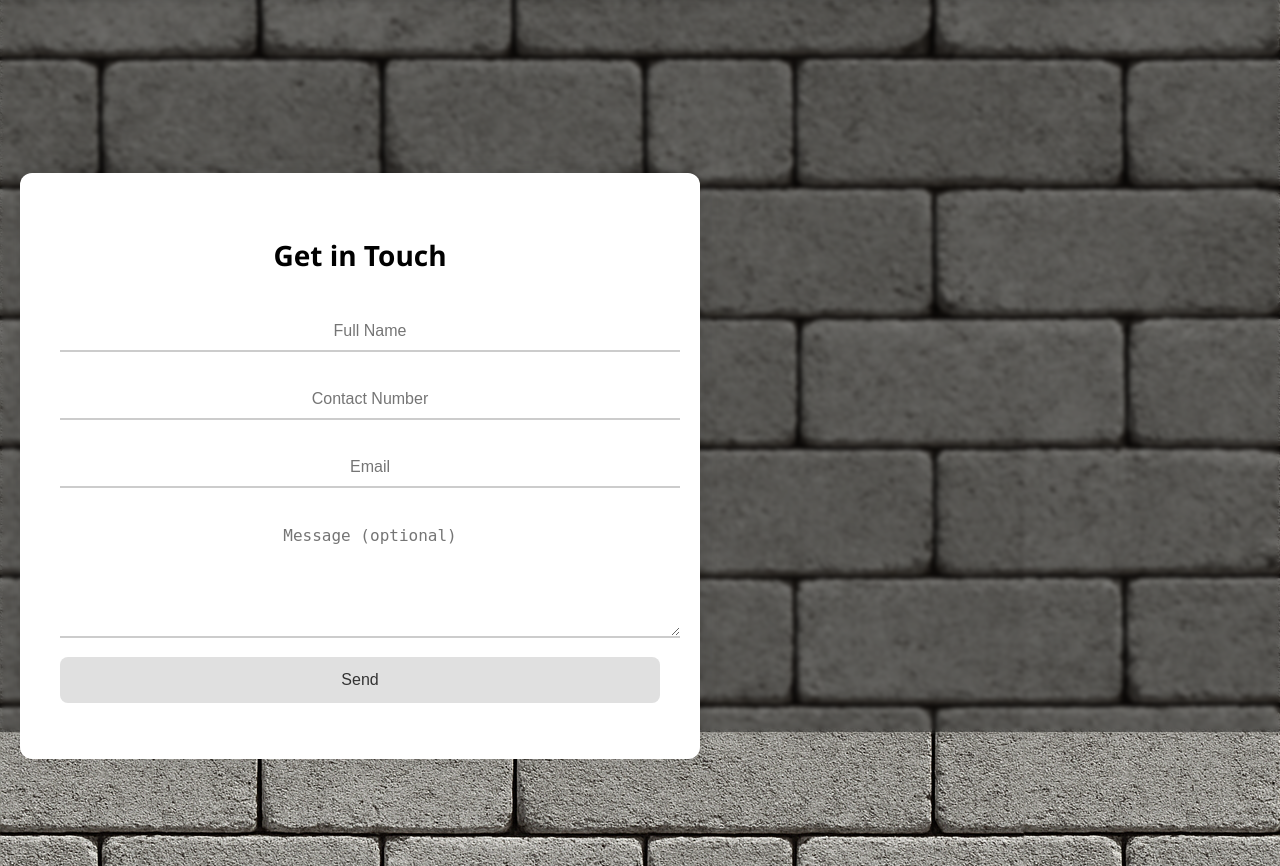
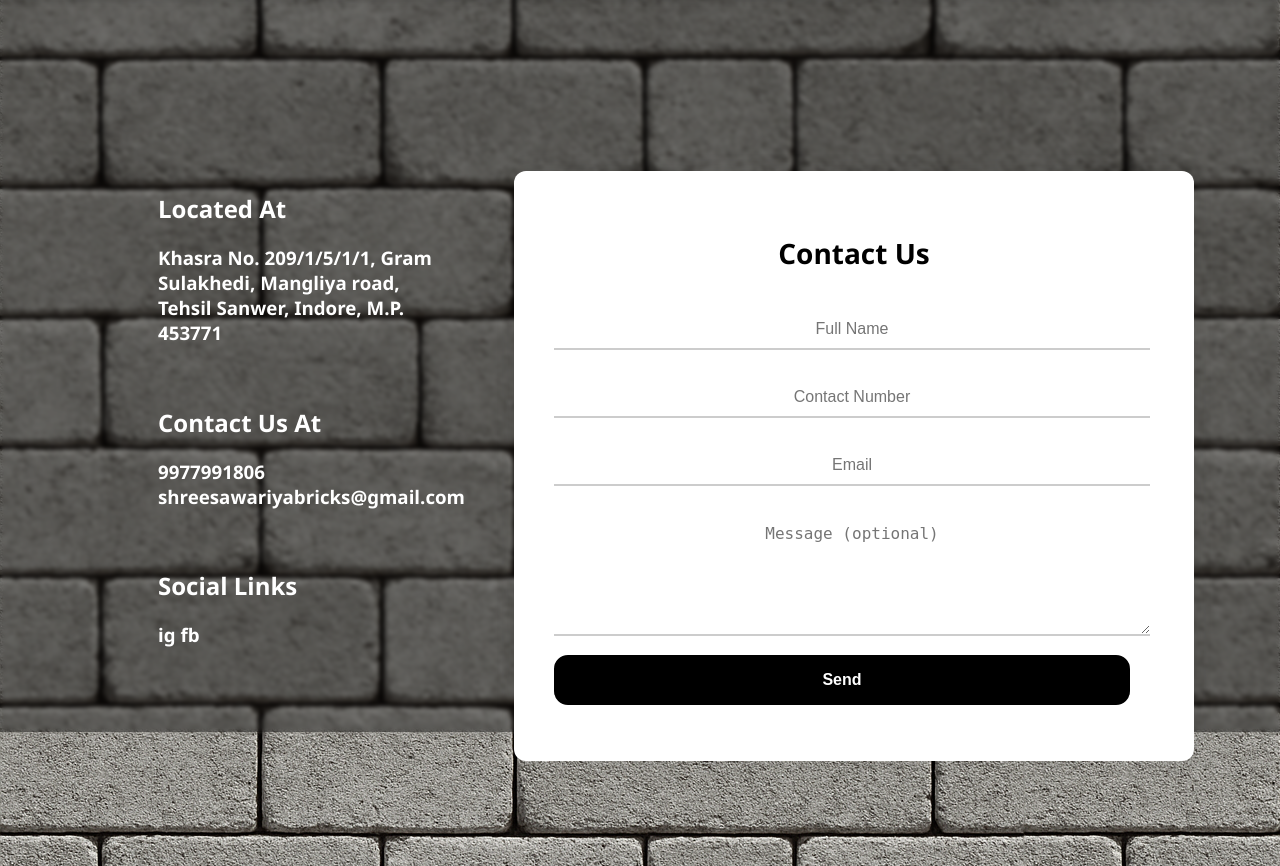
Before and after one commit to HamHam-Friends/ShreeSawariyaBricksAndBlocks, a Flask app: page /contact.html in a window 1280 px wide. Shown: the part 68-934 px from the top of the page. Run offline with Flask 3, Linux system fonts and the light colour scheme.

Commit message:
contact.html only footer remaining, and prudoct.html till 2nd paver

```diff
--- a/app.py
+++ b/app.py
@@ -1,31 +1,27 @@
-from flask import Flask, render_template, request, redirect, flash
+from flask import Flask, render_template, request, redirect, url_for, flash
 import gspread
 from oauth2client.service_account import ServiceAccountCredentials
 from datetime import datetime
 import logging
 
 app = Flask(__name__)
-app.secret_key = 'your-secret-key-here'  # Required for flash messages
+app.secret_key = 'your-secret-key'
 
-# Google Sheets Setup
+# Setup Google Sheets
 try:
     scope = ['https://spreadsheets.google.com/feeds', 'https://www.googleapis.com/auth/drive']
     creds = ServiceAccountCredentials.from_json_keyfile_name('creds.json', scope)
     client = gspread.authorize(creds)
     sheet = client.open("Contact Leads").sheet1
 except Exception as e:
-    logging.error(f"[❌ ERROR] Could not connect to Google Sheet: {e}")
+    logging.error(f"[❌ ERROR] Google Sheet connection failed: {e}")
     sheet = None
 
-# Routes
+# ROUTES
+
 @app.route("/")
 def home():
     return render_template("index.html")
-
-@app.route("/index.html")
-def index_redirect():
-    return render_template("index.html")
-
 
 @app.route("/about.html")
 def about():
@@ -45,21 +41,21 @@ def contact():
         timestamp = datetime.now().strftime("%Y-%m-%d %H:%M:%S")
 
         if not full_name or not contact_number or not email:
-            flash("Please fill in all required fields.")
-            return redirect("/contact")
+            flash("⚠️ Please fill in all required fields.")
+            return redirect(url_for("/contact.html"))
 
         if sheet:
             try:
                 sheet.append_row([full_name, contact_number, email, message, timestamp])
-                flash("Your message has been sent successfully! ✅")
-                return redirect("/")
+                flash("✅ Message received. We'll contact you soon.")
+                return redirect(url_for("product"))
             except Exception as e:
                 logging.error(f"[❌ ERROR] Could not write to sheet: {e}")
-                flash("Something went wrong while saving your data. Please try again later.")
-                return redirect("/contact")
+                flash("Something went wrong. Try again later.")
+                return redirect(url_for("/contact.html"))
         else:
-            flash("Sheet not connected. Contact site admin.")
-            return redirect("/contact")
+            flash("⚠️ Google Sheet not connected.")
+            return redirect(url_for("/contact.html"))
 
     return render_template("contact.html")
 
--- a/static/Contact.css
+++ b/static/Contact.css
@@ -1,14 +1,17 @@
 .contact-section {
     display: flex;
     justify-content: center;
-    align-items: flex-start;
-    /* Allow form to push page down */
+    align-items: center;
     padding: 80px 20px;
     min-height: 100vh;
-    /* Ensure enough height for scroll */
     flex-direction: column;
     width: 100%;
     box-sizing: border-box;
+}
+
+#contactForm {
+    margin-left: 0%;
+    margin-right: 4%
 }
 
 .form-wrapper {
@@ -52,19 +55,22 @@ form textarea {
 }
 
 form button {
+    font-weight: bold;
     width: 100%;
-    background: #e0e0e0;
-    border: none;
-    color: #333;
+    background: black;
+    border: 2px solid black;
+    color: white;
     font-size: 16px;
     padding: 14px;
-    border-radius: 8px;
+    border-radius: 14px;
     cursor: pointer;
     transition: background 0.3s ease;
 }
 
 form button:hover {
-    background: #cfcfcf;
+    background: white;
+    color: black;
+    border-color: black;
 }
 
 .error-msg {
@@ -84,3 +90,40 @@ form button:hover {
         font-size: 15px;
     }
 }
+
+.contactUsAll {
+    display: flex;
+    justify-content: space-evenly;
+}
+
+.contactUs {
+    color: white;
+    margin-top: 8%;
+    margin-left: 10%;
+}
+
+.address {
+    box-sizing: border-box;
+    width: 300px;
+    margin-bottom: 2px;
+}
+
+.contact {
+    box-sizing: border-box;
+    width: 300px;
+}
+
+.links {
+    box-sizing: border-box;
+    width: 300px;
+}
+
+.flash-msg {
+    background-color: #fff7d1;
+    color: #333;
+    padding: 15px;
+    border-left: 6px solid #ffc107;
+    margin: 20px;
+    font-weight: 500;
+    border-radius: 8px;
+}
--- a/templates/contact.html
+++ b/templates/contact.html
@@ -20,17 +20,35 @@
             Sawariya Bricks
         </div>
         <div class="nav-links">
-            <a href="index.html">HOME</a>
-            <a href="about.html">ABOUT US</a>
-            <a href="product.html">PRODUCTS</a>
-            <a href="contact.html">CONTACT US</a>
+            <a href="/">HOME</a>
+            <a href="/about">ABOUT US</a>
+            <a href="/product">PRODUCTS</a>
+            <a href="/contact">CONTACT US</a>
         </div>
     </nav>
     <br><br><br>
+    <div class="contactUsAll">
+        <div class="contactUs">
+            <div class="contactUs">
+                <div class="address">
+                    <h2>Located At</h2>
+                    <h3>Khasra No. 209/1/5/1/1, Gram Sulakhedi, Mangliya road, Tehsil Sanwer, Indore, M.P. 453771</h3>
+                </div><br>
+                <div class="contact">
+                    <h2>Contact Us At</h2>
+                    <h3>9977991806 shreesawariyabricks@gmail.com</h3>
+                </div><br>
+                <div class="links">
+                    <h2>Social Links</h2>
+                    <h3>ig fb</h3>
+                </div>
+            </div>
+        </div>
+
         <section class="contact-section">
             <div class="form-wrapper">
-            <h2>Get in Touch</h2>
-            <form id="contactForm" action="/contact" method="POST" novalidate>
+                <h2>Contact Us</h2>
+                <form id="contactForm" action="/contact.html" method="POST" novalidate>
                     <input type="text" name="full_name" placeholder="Full Name" required>
                     <input type="tel" name="contact" placeholder="Contact Number" required>
                     <input type="email" name="email" placeholder="Email" required>
@@ -38,8 +56,10 @@
                     <button type="submit">Send</button>
                     <p class="error-msg" id="formError"></p>
                 </form>
+
             </div>
         </section>
+    </div>
 
     <script>
         document.getElementById("contactForm").addEventListener("submit", function(e) {
@@ -67,6 +87,11 @@
                 e.preventDefault();
             }
         });
+
+        const form = document.getElementById("contactForm");
+        form.addEventListener("submit", function(e) {
+            alert("✅ Your message has been sent to the server!");
+        });
     </script>
 
 </body>
```
Lines whose indentation alone changed are shown as unchanged.
